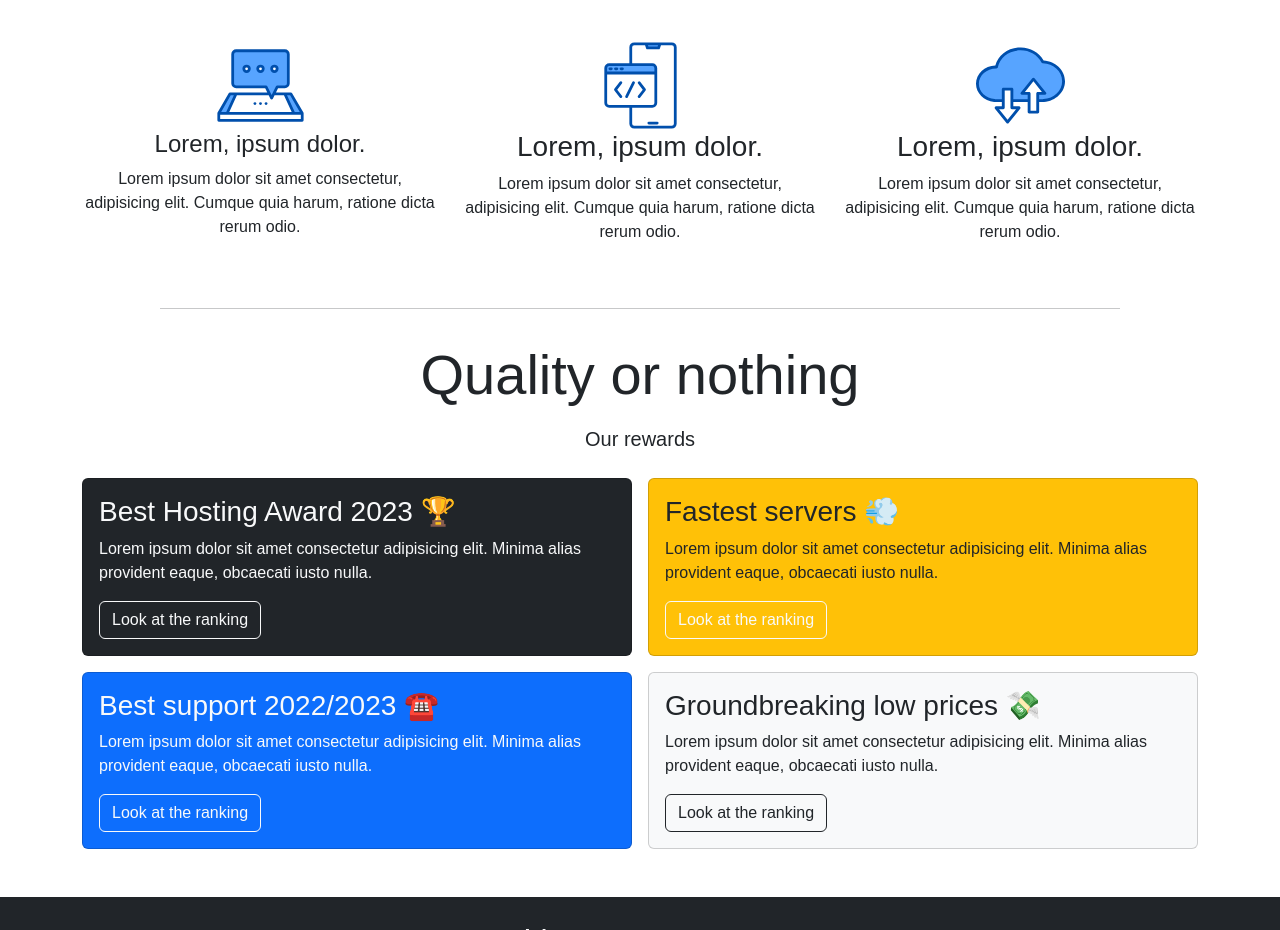
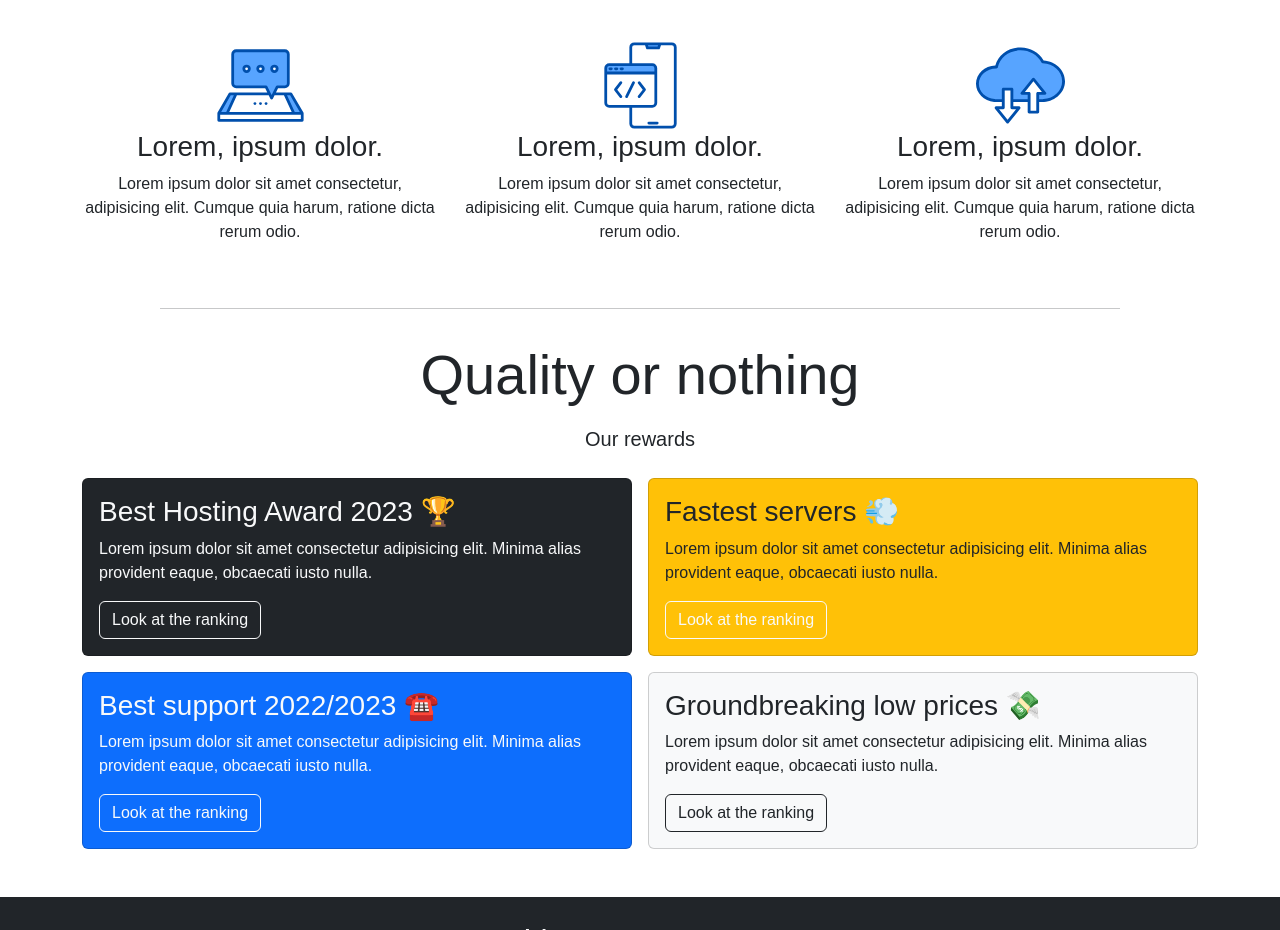
Before and after one commit to aperbet56/computer_science, a plain HTML site: page index.html in a window 1280 px wide. Shown: the part 860-1790 px from the top of the page. Drawn offline with nearby package versions, Linux system fonts and the light colour scheme; a web font is replaced by a local one.

Commit message:
Suppression de la classe fs-4 pour le h3

```diff
--- a/index.html
+++ b/index.html
@@ -59,7 +59,7 @@
         <div class="row row-cols-1 row-cols-md-2 row-cols-lg-3">
           <article>
             <img class="img-fluid w-25" src="img/chat.svg" alt="chat icon" />
-            <h3 class="fs-4">Lorem, ipsum dolor.</h3>
+            <h3>Lorem, ipsum dolor.</h3>
             <p>
               Lorem ipsum dolor sit amet consectetur, adipisicing elit. Cumque
               quia harum, ratione dicta rerum odio.
```
